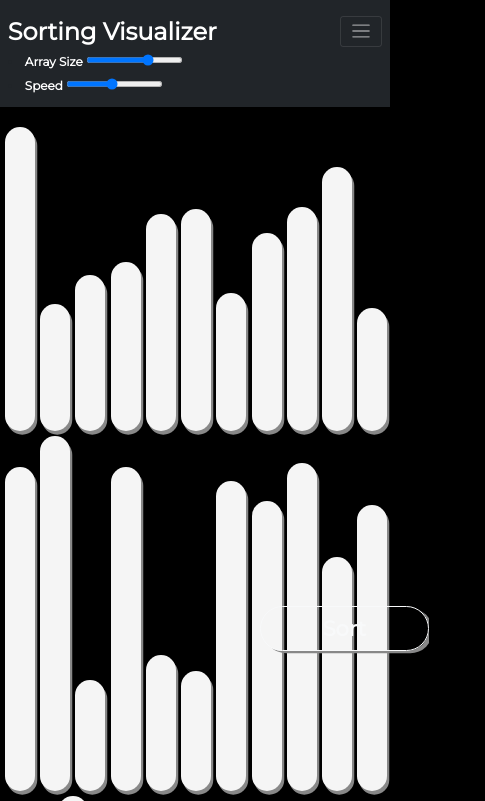
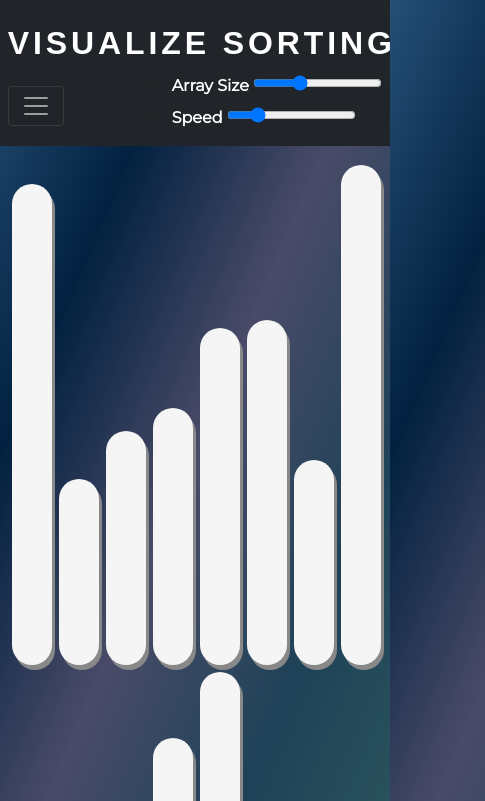
Before and after one commit to Khizarshah01/SortingVisualizer, a plain HTML site: page index.html in a window 390 px wide. Shown: the top 801 px of the page, 485 px wide, since content can reach past the window. Drawn offline with nearby package versions, Linux system fonts and the light colour scheme.

Commit message:
looks & some js

```diff
--- a/index.html
+++ b/index.html
@@ -1,73 +1,118 @@
-<!doctype html>
+<!DOCTYPE html>
 <html lang="en">
-
   <head>
     <!-- Required meta tags -->
-    <meta charset="utf-8">
-    <meta name="" content="">
+    <meta charset="utf-8" />
+    <meta name="" content="" />
 
     <!-- Bootstrap CSS -->
-    <link href="https://cdn.jsdelivr.net/npm/bootstrap@5.0.0-beta2/dist/css/bootstrap.min.css" rel="stylesheet"
-        integrity="sha384-BmbxuPwQa2lc/FVzBcNJ7UAyJxM6wuqIj61tLrc4wSX0szH/Ev+nYRRuWlolflfl" crossorigin="anonymous">
+    <link
+      href="https://cdn.jsdelivr.net/npm/bootstrap@5.0.0-beta2/dist/css/bootstrap.min.css"
+      rel="stylesheet"
+      integrity="sha384-BmbxuPwQa2lc/FVzBcNJ7UAyJxM6wuqIj61tLrc4wSX0szH/Ev+nYRRuWlolflfl"
+      crossorigin="anonymous"
+    />
 
     <!-- Google Fonts -->
-    <link rel="preconnect" href="https://fonts.gstatic.com">
-    <link href="https://fonts.googleapis.com/css2?family=Montserrat&display=swap" rel="stylesheet">
+    <link rel="preconnect" href="https://fonts.gstatic.com" />
+    <link
+      href="https://fonts.googleapis.com/css2?family=Montserrat&display=swap"
+      rel="stylesheet"
+    />
 
     <!-- External CSS -->
-    <link rel="stylesheet" href="style.css">
+    <link rel="stylesheet" href="style.css" />
     <title>Sorting Visualizer</title>
 
     <!-- External JS -->
     <script async defer src="index.js"></script>
-
   </head>
 
   <body>
-
     <!-- Navigation Bar -->
     <div>
       <nav class="navbar navbar-expand-lg navbar-dark bg-dark">
         <div class="container-fluid">
-                <a class="navbar-brand appName" href="#">Sorting Visualizer</a>
-                <button class="navbar-toggler" type="button" data-bs-toggle="collapse"
-                    data-bs-target="#navbarNavDropdown" aria-controls="navbarNavDropdown" aria-expanded="false"
-                    aria-label="Toggle navigation">
+          <a class="navbar-brand appName header" href="#">
+            <p id="animateText">Visualize Sorting</p>
+          </a>
+          <button
+            class="navbar-toggler"
+            type="button"
+            data-bs-toggle="collapse"
+            data-bs-target="#navbarNavDropdown"
+            aria-controls="navbarNavDropdown"
+            aria-expanded="false"
+            aria-label="Toggle navigation"
+          >
             <span class="navbar-toggler-icon"></span>
           </button>
           <div>
             <li>
-                        <label for="arrayRange" class="form-label text-white fw-bold">Array Size</label>
-                        <input type="range" min="10" max="40" value="30" id="arrayRange"
-                            onchange="arraySizeChange(this.value)">
+              <label for="arrayRange" class="form-label text-white fw-bold"
+                >Array Size</label
+              >
+              <input
+                type="range"
+                min="2"
+                max="40"
+                value="15"
+                id="arrayRange"
+                onchange="arraySizeChange(this.value)"
+              />
             </li>
             <li>
-                        <label for="speedRange" class="form-label text-white fw-bold">Speed</label>
-                        <input type="range" min="50" max="1000" value="500" id="speedRange"
-                            onchange="speedChange(this.value)">
+              <label for="speedRange" class="form-label text-white fw-bold"
+                >Speed</label
+              >
+              <input
+                type="range"
+                min="10"
+                max="200"
+                value="50"
+                id="speedRange"
+                onchange="speedChange(this.value)"
+              />
             </li>
           </div>
           <div class="collapse navbar-collapse" id="navbarNavDropdown">
-
             <ul class="navbar-nav navItemsList">
               <li class="nav-item">
-                            <a class="nav-link newArray toChange" aria-current="page" href="#">Generate New Array</a>
+                <a
+                  class="nav-link newArray toChange"
+                  aria-current="page"
+                  href="#"
+                  >Generate New Array</a
+                >
               </li>
               <li class="nav-item">
-                            <a class="nav-link newArray toChange" aria-current="page" href="#" id="reset">RESET</a>
+                <a
+                  class="nav-link newArray toChange"
+                  aria-current="page"
+                  href="#"
+                  id="reset"
+                  >RESET</a
+                >
               </li>
 
-
               <li class="nav-item dropdown">
-                            <a class="nav-link dropdown-toggle active disabled" href="#" id="navbarDropdownMenuLink"
-                                role="button" data-bs-toggle="dropdown" aria-expanded="false">Bubble Sort</a>
-                            <ul class="dropdown-menu navDropdown" aria-labelledby="navbarDropdownMenuLink">
+                <a
+                  class="nav-link dropdown-toggle active disabled"
+                  href="#"
+                  id="navbarDropdownMenuLink"
+                  role="button"
+                  data-bs-toggle="dropdown"
+                  aria-expanded="false"
+                  >Bubble Sort</a
+                >
+                <ul
+                  class="dropdown-menu navDropdown"
+                  aria-labelledby="navbarDropdownMenuLink"
+                >
                   <li><a class="dropdown-item" href="#">Insertion Sort</a></li>
                   <li><a class="dropdown-item" href="#">Selection Sort</a></li>
-
                 </ul>
               </li>
-
             </ul>
           </div>
         </div>
@@ -75,25 +120,23 @@
     </div>
 
     <!-- Bars -->
-    <div class="barsCon">
-
-
-    </div>
+    <div class="barsCon"></div>
 
     <!-- Sorting Button -->
     <div>
-        <button class="offset-8 my-5 btn btn-outline-light rounded-pill btn-lg" id="sortBtn">Sort</button>
-
+      <button
+        class="offset-8 my-5 btn btn-outline-light rounded-pill btn-lg"
+        id="sortBtn"
+      >
+        Sort
+      </button>
     </div>
 
-
     <!-- Bootstrap JS -->
-    <script src="https://cdn.jsdelivr.net/npm/bootstrap@5.0.0-beta2/dist/js/bootstrap.bundle.min.js"
+    <script
+      src="https://cdn.jsdelivr.net/npm/bootstrap@5.0.0-beta2/dist/js/bootstrap.bundle.min.js"
       integrity="sha384-b5kHyXgcpbZJO/tY9Ul7kGkf1S0CWuKcCD38l8YkeH8z8QjE0GmW1gYU5S9FOnJ0"
-        crossorigin="anonymous"></script>
-
-
-
+      crossorigin="anonymous"
+    ></script>
   </body>
-
 </html>
--- a/index.js
+++ b/index.js
@@ -17,12 +17,14 @@ function disable() {
   sortBtn.classList.add('disabled')
   speedRange.setAttribute('disabled', '')
   arrayRange.setAttribute('disabled', '')
+  document.body.style.cursor = 'now-allowed';
 }
 function enable() {
   dropdownToggle.classList.remove('disabled')
   sortBtn.classList.remove('disabled')
   speedRange.removeAttribute('disabled')
   arrayRange.removeAttribute('disabled')
+  document.body.style.cursor = 'pointer';
 }
 
 // Navigation Bar Dropdown Swapping
@@ -39,7 +41,7 @@ for (let i = 0; i < A.length; i++) {
 // Bars
 let barsHeight = []
 let bars = []
-let n = 30
+let n = 10
 function arraySizeChange(changed) {
   n = changed
   console.log(n)
@@ -57,7 +59,7 @@ function generateNewArray() {
     document.documentElement.style.setProperty('--width', '40px')
   }
   for (let i = 0; i < n; i++) {
-    barsHeight[i] = randomNumber(100, 500)
+    barsHeight[i] = randomNumber(100, 600)
     bars[i] = document.createElement('div')
     bars[i].classList.add('bar')
     barsCon.appendChild(bars[i])
@@ -72,7 +74,7 @@ function generateNewArray() {
 document.querySelector('.newArray').addEventListener('click', generateNewArray)
 
 //Visuals
-let speed = 500
+let speed = 50
 let c = 0
 let delay = 10000 / (Math.floor(n / 10) * speed)
 
@@ -117,14 +119,20 @@ sortBtn.addEventListener('click', () => {
 //Sorting Algorithms
 
 // colors
-let p = 'red'
-let p1 = 'orange'
-let p2 = 'yellow'
-let sorted = 'green'
-let heap = 'whitesmoke'
+// let p = 'red'
+// let p1 = 'orange'
+// let p2 = 'yellow'
+// let sorted = 'green'
+// let heap = 'whitesmoke'
+
+let p = 'white';
+let p1 = 'rgba(255,165,0, 0.9)';
+let p2 = 'rgba(255,165,0, 0.9)';
+let sorted = 'rgba(0, 164, 86, 0.6)';
+let heap = 'whitesmoke';
 
 // Bubble Sort
-function bubbleSort() {
+async function bubbleSort() {
   disable()
   for (let i = 0; i < n - 1; i++) {
     for (let j = 0; j < n - i - 1; j++) {
@@ -144,7 +152,8 @@ function bubbleSort() {
     anim(bars[n - 1 - i], barsHeight[n - 1 - i], sorted)
   }
   //sorted region
-  anim(bars[0], barsHeight[0], sorted)
+  anim(bars[0], barsHeight[0], sorted);
+
 }
 
 // Selection Sort
@@ -194,5 +203,4 @@ function insertionSort() {
     anim(bars[j + 1], barsHeight[j + 1], sorted)
   }
 }
-
 generateNewArray()
--- a/style.css
+++ b/style.css
@@ -3,10 +3,23 @@
 }
 
 body {
-  background-color: black;
+  /* background-color: black;
   font-family: 'Montserrat', sans-serif;
   text-align: center;
-  zoom: 75%;
+  zoom: 75%; */
+  /* background-repeat: no-repeat; */
+  width:100%;
+  height: 100%;
+  text-align: center;
+  font-family: 'Montserrat', sans-serif;
+  background-image: repeating-linear-gradient(
+    to bottom right,
+    #265077,
+    #022140,
+    #494b68,
+    #1e4258,
+    #2d575d
+  );
 }
 
 /* Navigation Bar */
@@ -59,9 +72,42 @@ body {
   width: 225px;
 }
 
- .bar:hover {
+ /* .bar:hover {
   transition: 0.3s ease-out;
   box-shadow: 10px 10px 10px 10px blue;
   width: 3%;
   margin: 0px 5px 0px 7px;
+}  */
+
+/* Just for fun  */
+
+.header {
+  height: 8%;
+  display: flex;
+  justify-content: center;
+  align-items: center;
 }
+
+#animateText {
+  margin: 0.5%;
+  font-family: sans-serif;
+  text-transform: uppercase;
+  font-size: xx-large;
+  letter-spacing: 1vw;
+  background: linear-gradient(90deg, #000, #1e4258, #000);
+  background-repeat: no-repeat;
+  background-size: 80%;
+  animation: animate 6s linear infinite;
+  background-clip: text;
+  /* -webkit-background-clip: text; */
+  /* -webkit-text-fill-color: rgba(255, 255, 255, 0);   */
+}
+
+@keyframes animate {
+  0% {
+    background-position: -500%;
+  }
+  100% {
+    background-position: 500%;
+  }
+}
```
Lines whose indentation alone changed are shown as unchanged.
